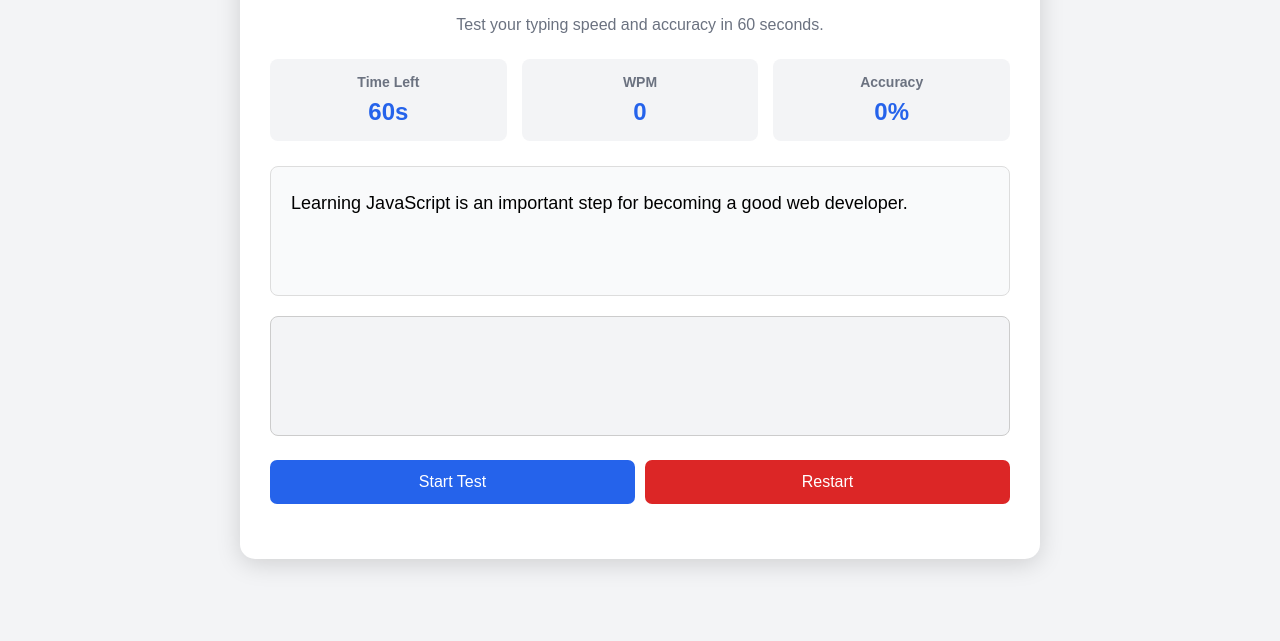
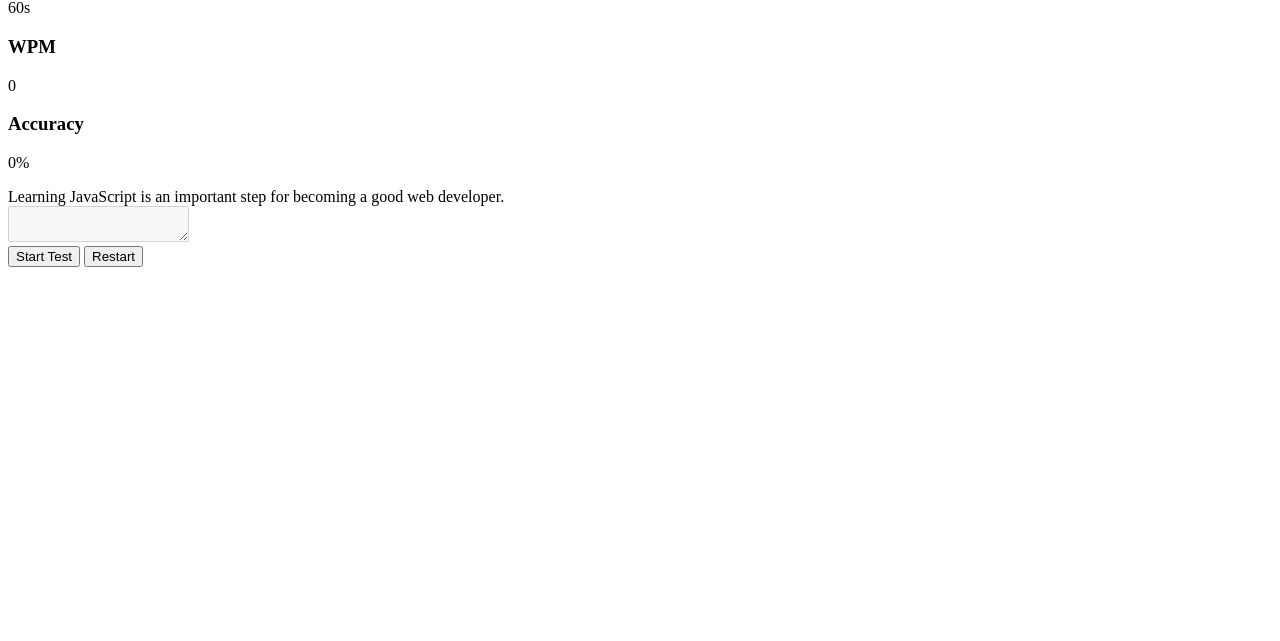
Before and after one commit to kaviya-ux/typing-speed, a plain HTML site: page Typing-speed.html in a window 1280 px wide. Shown: the part 159-800 px from the top of the page. Drawn offline with Linux system fonts and the light colour scheme.

```diff
--- a/Typing-speed.html
+++ b/Typing-speed.html
@@ -4,153 +4,6 @@
     <meta charset="UTF-8">
     <meta name="viewport" content="width=device-width, initial-scale=1.0">
     <title>Typing Speed Test</title>
-    <style>
-        * {
-            margin: 0;
-            padding: 0;
-            box-sizing: border-box;
-        }
-        body {
-            font-family: Arial, sans-serif;
-            background: #f3f4f6;
-            min-height: 100vh;
-            display: flex;
-            justify-content: center;
-            align-items: center;
-        }
-
-        .container {
-            width: 800px;
-            background: white;
-            padding: 30px;
-            border-radius: 15px;
-            box-shadow: 0 5px 25px rgba(0, 0, 0, 0.15);
-        }
-        /* TITLE */
-        h1 {
-            text-align: center;
-            color: #1f2937;
-            margin-bottom: 25px;
-        }
-        .description {
-            text-align: center;
-            color: #6b7280;
-            margin-bottom: 25px;
-        }
-        /* RESULT BOX */
-        .stats {
-            display: grid;
-            grid-template-columns: repeat(3, 1fr);
-            gap: 15px;
-            margin-bottom: 25px;
-        }
-        .stat-box {
-            background: #f3f4f6;
-            padding: 15px;
-            border-radius: 8px;
-            text-align: center;
-        }
-        .stat-box h3 {
-            color: #6b7280;
-            font-size: 14px;
-            margin-bottom: 8px;
-        }
-        .stat-box p {
-            font-size: 24px;
-            font-weight: bold;
-            color: #2563eb;
-        }
-        /* TEXT */
-        .text-box {
-            background: #f9fafb;
-            border: 1px solid #ddd;
-            border-radius: 8px;
-            padding: 20px;
-            margin-bottom: 20px;
-            line-height: 1.8;
-            font-size: 18px;
-            min-height: 130px;
-        }
-        .correct {
-            color: #16a34a;
-        }
-        .incorrect {
-            color: #dc2626;
-            background: #fee2e2;
-        }
-        .current {
-            border-bottom: 2px solid #2563eb;
-        }
-        /* TEXTAREA */
-        textarea {
-            width: 100%;
-            height: 120px;
-            padding: 15px;
-            border: 1px solid #ccc;
-            border-radius: 8px;
-            font-size: 17px;
-            resize: none;
-            outline: none;
-        }
-        textarea:focus {
-            border-color: #2563eb;
-        }
-        textarea:disabled {
-            background: #f3f4f6;
-            cursor: not-allowed;
-        }
-        /* BUTTONS */
-        .buttons {
-            display: flex;
-            gap: 10px;
-            margin-top: 20px;
-        }
-        button {
-            flex: 1;
-            padding: 13px;
-            border: none;
-            border-radius: 7px;
-            font-size: 16px;
-            color: white;
-            cursor: pointer;
-        }
-        .start-btn {
-            background: #2563eb;
-        }
-        .start-btn:hover {
-            background: #1d4ed8;
-        }
-        .restart-btn {
-            background: #dc2626;
-        }
-        .restart-btn:hover {
-            background: #b91c1c;
-        }
-        /* RESULT */
-        #result {
-            text-align: center;
-            margin-top: 25px;
-            font-size: 20px;
-            font-weight: bold;
-            color: #16a34a;
-        }
-        /* MOBILE */
-        @media (max-width: 700px) {
-            .container {
-                width: 95%;
-                padding: 20px;
-            }
-            .stats {
-                grid-template-columns: 1fr;
-            }
-            .text-box {
-                font-size: 16px;
-            }
-            .buttons {
-                flex-direction: column;
-            }
-        }
-    </style>
 </head>
 <body>
     <div class="container">
```
